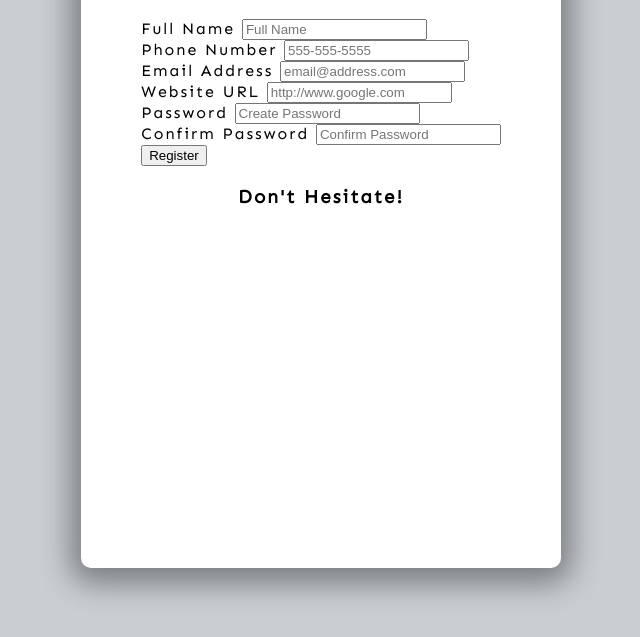
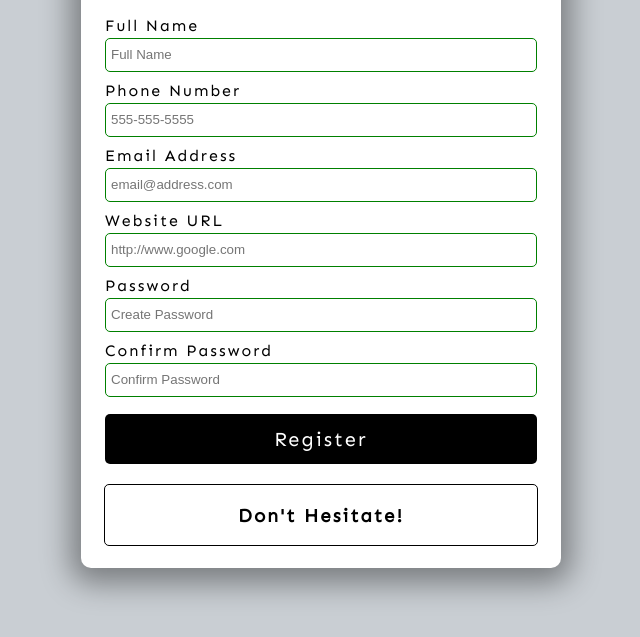
Before and after one commit to russellbot/form-validator, a plain HTML site: page index.html in a window 1280 px wide. Shown: the part 147-784 px from the top of the page, without its empty margins (319-959 px from the left). Drawn offline with Linux system fonts and the light colour scheme.

Commit message:
form css

```diff
--- a/style.css
+++ b/style.css
@@ -26,3 +26,69 @@ body {
     border-radius: 10px;
     box-shadow: 0 5px 30px 10px rgba(0,0,0,0.4);
 }
+
+/* Form */
+form {
+    width: 90%;
+}
+
+.form-group {
+    height: 65px;
+}
+
+label {
+    position: relative;
+    bottom: 3px;
+}
+
+input {
+    width: 100%;
+    height: 34px;
+    padding: 5px;
+    border: 1px solid black;
+    border-radius: 5px;
+    outline: none;
+    box-sizing: border-box;
+    transition: all 0.3s;
+}
+
+input:valid {
+    border: 1px solid green;
+}
+
+input:invalid {
+    border: 1px solid red;
+}
+
+button {
+    cursor: pointer;
+    color: white;
+    background: black;
+    border: none;
+    border-radius: 5px;
+    height: 50px;
+    width: 100%;
+    font-family: Sen, sans-serif;
+    font-size: 20px;
+    letter-spacing: 2px;
+    margin-top: 5px;
+}
+
+button:hover {
+    filter: brightness(200%);
+    background: rgb(31, 31, 31);
+}
+
+button:focus {
+    outline: none;
+}
+
+.message-container {
+    border: 1px solid black;
+    border-radius: 5px;
+    width: 90%;
+    margin-top: 20px;
+    display: flex;
+    justify-content: center;
+    color: black;
+}
```
